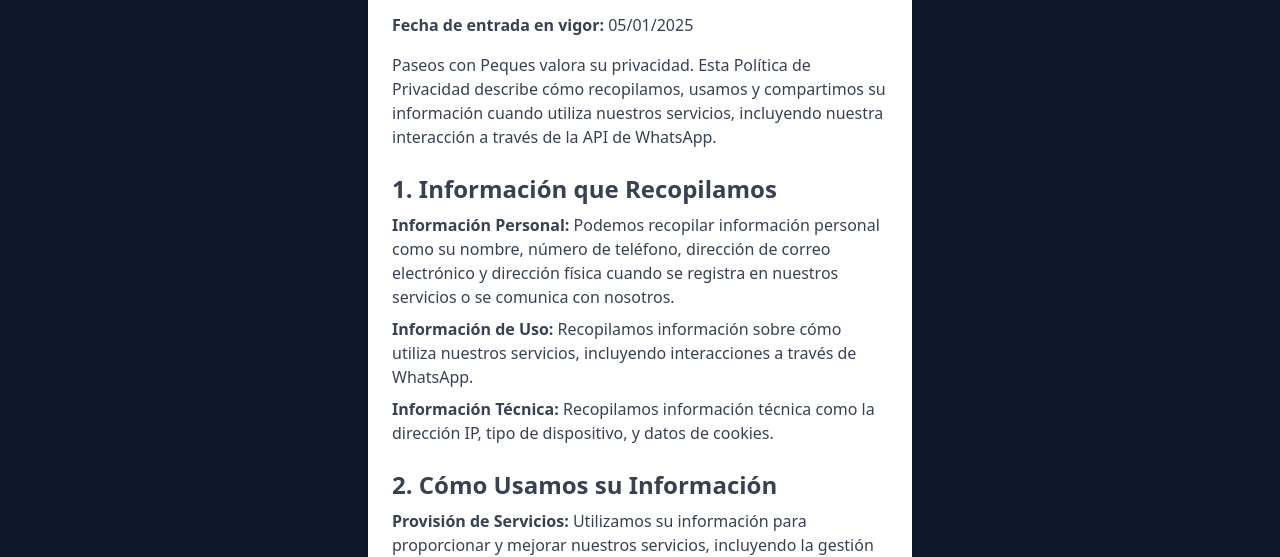
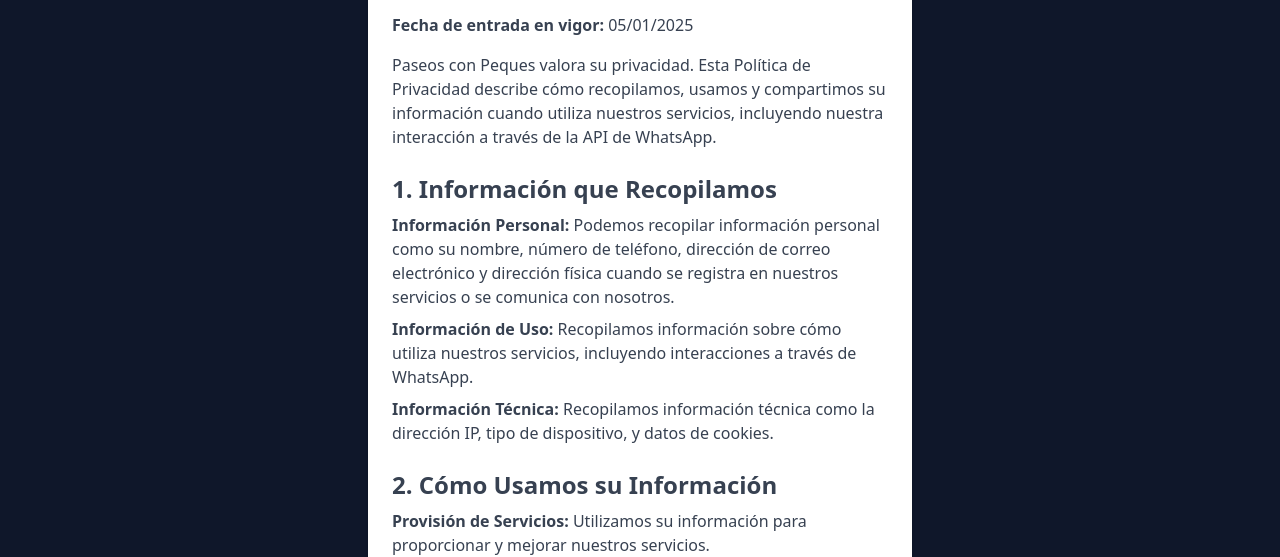
Before and after one commit to jsemalvarez/whatsapp-tem-pcp, a plain HTML site: page politica.html in a window 1280 px wide. Shown: the part 245-802 px from the top of the page. Drawn offline with nearby package versions, Linux system fonts and the light colour scheme.

Commit message:
fix: some text

```diff
--- a/politica.html
+++ b/politica.html
@@ -62,7 +62,7 @@
 
             <h2 class="text-2xl font-semibold mt-6 mb-2">2. Cómo Usamos su Información</h2>
             <p class="mb-2"><strong>Provisión de Servicios:</strong> Utilizamos su información para proporcionar y
-              mejorar nuestros servicios, incluyendo la gestión de citas y consultas veterinarias.</p>
+              mejorar nuestros servicios.</p>
             <p class="mb-2"><strong>Comunicación:</strong> Utilizamos la API de WhatsApp para comunicarnos con usted
               sobre sus consultas, citas y promociones.</p>
             <p class="mb-2"><strong>Cumplimiento Legal:</strong> Podemos usar su información para cumplir con
```
